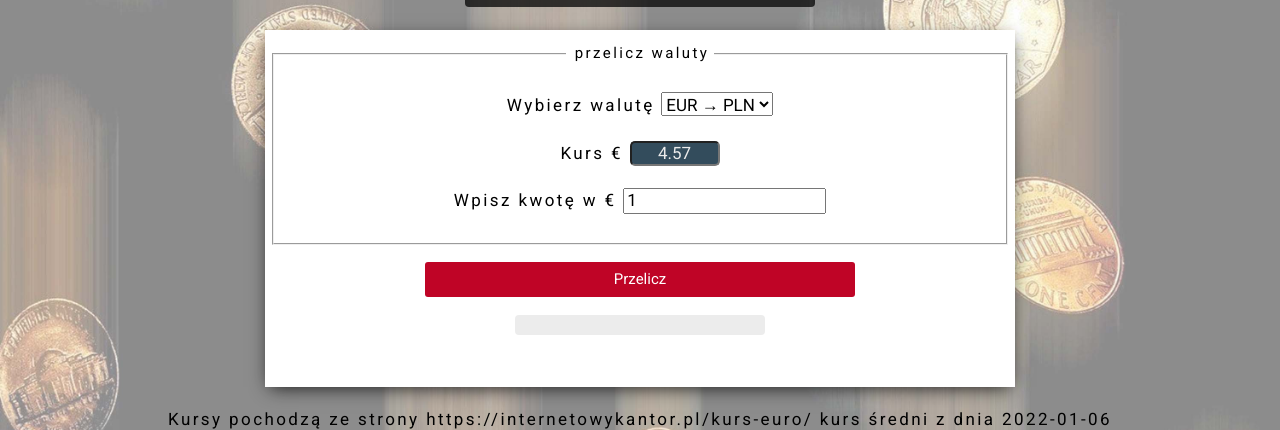
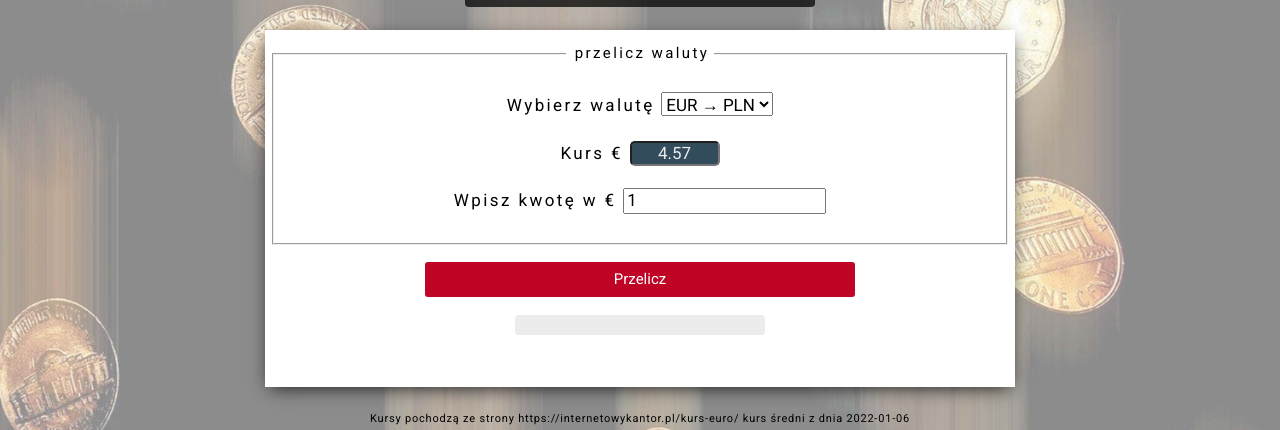
Before and after one commit to dawidHm/PD4__currencyConverterPlus, a plain HTML site: page index.html in a window 1280 px wide. Shown: the part 370-800 px from the top of the page. Drawn offline with nearby package versions, Linux system fonts and the light colour scheme.

Commit message:
class for regulations added

```diff
--- a/CSS/style.css
+++ b/CSS/style.css
@@ -217,3 +217,10 @@ body {
     min-height: 20px;
     display: inline-block;
 }
+
+.regulations {
+    font-size: 11px;
+    letter-spacing: 0.05rem;
+    line-height: 1.15;
+    padding-top: 15px;
+}
```
